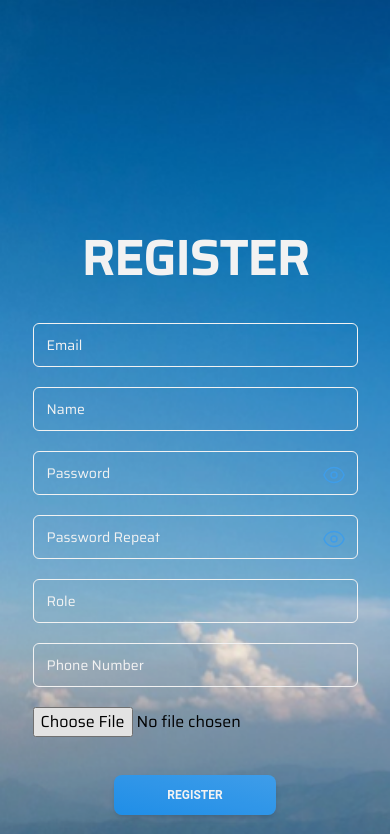
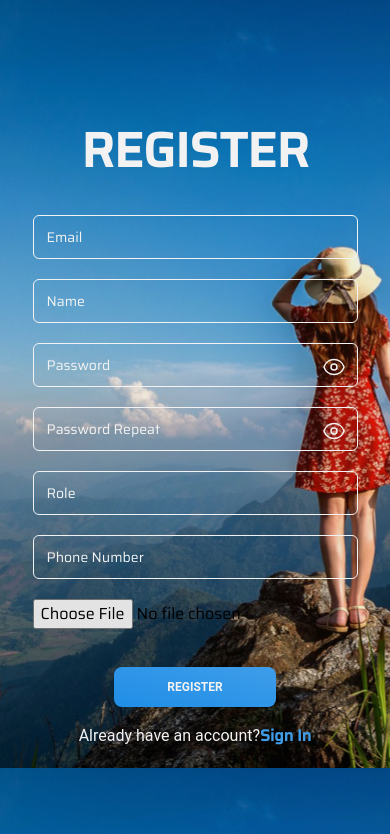
Before and after one commit to Petramanullang/final-project, a Next.js app: page /register in a window 390 px wide. Shown: the top 834 px of the page. Built offline with nearby package versions, Linux system fonts and the light colour scheme; no server answers.

Commit message:
update responsive

```diff
--- a/src/components/Layout/Auth/FormLogin.tsx
+++ b/src/components/Layout/Auth/FormLogin.tsx
@@ -85,7 +85,7 @@ const Login = () => {
           </div>
 
           {/* Login Form */}
-          <div className="bg-transparent flex mx-auto lg:w-1/2 justify-center items-center">
+          <div className="bg-transparent flex mx-auto lg:w-1/2 justify-center mt-40 lg:items-center">
             <form
               className="lg:mt-8 lg:mb-20 lg:w-80 max-w-screen-lg"
               onSubmit={handleSubmit}>
--- a/src/components/Layout/Auth/FormRegister.tsx
+++ b/src/components/Layout/Auth/FormRegister.tsx
@@ -81,7 +81,7 @@ const Register: React.FC = () => {
 
   return (
     <>
-      <div className="bg-auth-image bg-cover h-[150vh] lg:h-auto brightness-95 lg:bg-none">
+      <div className="bg-auth-image lg:h-auto brightness-95 lg:bg-none">
         <div className="h-screen flex">
           {/* Login Image */}
           <div className="hidden lg:flex w-1/2 bg-auth-image bg-cover justify-around pt-20 z-10">
@@ -97,7 +97,7 @@ const Register: React.FC = () => {
           </div>
 
           {/* Register Form */}
-          <div className="bg-transparent flex mx-auto w-5/6 lg:w-1/2 justify-center items-center mt-64 lg:mt-0">
+          <div className="bg-transparent flex mx-auto w-5/6 lg:w-1/2 justify-center items-center mt-10 lg:mt-0">
             <form className="mt-8 mb-10 w-[600px] " onSubmit={handleSubmit}>
               <img
                 alt="logo"
@@ -143,9 +143,9 @@ const Register: React.FC = () => {
                     className="absolute right-3 top-3 cursor-pointer"
                     onClick={() => setShowPassword(!showPassword)}>
                     {showPassword ? (
-                      <EyeSlashIcon className="h-6 w-6 text-blue-400" />
+                      <EyeSlashIcon className="h-6 w-6 text-white lg:text-blue-400" />
                     ) : (
-                      <EyeIcon className="h-6 w-6 text-blue-400" />
+                      <EyeIcon className="h-6 w-6 text-white lg:text-blue-400" />
                     )}
                   </div>
                 </div>
@@ -163,9 +163,9 @@ const Register: React.FC = () => {
                     className="absolute right-3 top-3 cursor-pointer"
                     onClick={() => setShowPassword(!showPassword)}>
                     {showPassword ? (
-                      <EyeSlashIcon className="h-6 w-6 text-blue-400" />
+                      <EyeSlashIcon className="h-6 w-6 text-white lg:text-blue-400" />
                     ) : (
-                      <EyeIcon className="h-6 w-6 text-blue-400" />
+                      <EyeIcon className="h-6 w-6 text-white lg:text-blue-400" />
                     )}
                   </div>
                 </div>
```
